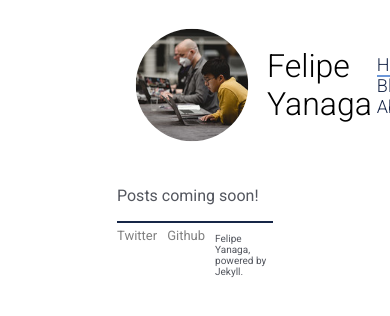
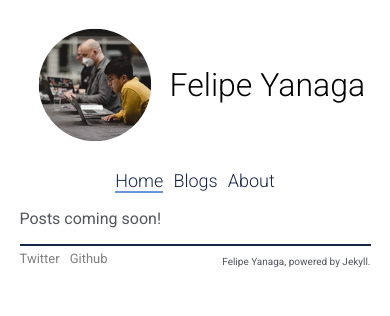
Before and after one commit to theyanaga/theyanaga.github.io, a Jekyll site: the page built from index.markdown, in a window 390 px wide. Shown: the top 316 px of the page. Built offline with Jekyll 4.4.1, drawn with Linux system fonts in a browser that asks for light colours.

Commit message:
make responsive

```diff
--- a/_includes/footer.html
+++ b/_includes/footer.html
@@ -1,7 +1,7 @@
 <footer>
     <div class="social-media">
-        <a href="https://twitter.com/FelipeYanaga"> Twitter </a>
-        <a href="https://github.com/theyanaga"> Github </a>
+        <a href="https://twitter.com/FelipeYanaga" target="_blank"> Twitter </a>
+        <a href="https://github.com/theyanaga" target="_blank"> Github </a>
     </div>
     <div class="footer-text">
         Felipe Yanaga, powered by Jekyll.
--- a/_layouts/default.html
+++ b/_layouts/default.html
@@ -3,6 +3,7 @@
   <head>
     <meta charset="utf-8">
     <title>{{ page.title }}</title>
+    <meta content="width=device-width, initial-scale=1" name="viewport" />
     <link rel="stylesheet" href="/assets/css/styles.css">
     <link rel="preconnect" href="https://fonts.googleapis.com">
     <link rel="preconnect" href="https://fonts.gstatic.com" crossorigin>
--- a/_sass/main.scss
+++ b/_sass/main.scss
@@ -1,4 +1,3 @@
-
 body {
     display: flex;
     flex-direction: column;
@@ -6,6 +5,9 @@
     height: 100%;
     margin: auto;
     color: rgba(68, 72, 80, 0.92);
+    @media (max-width: 1200px) {
+        max-width: 90%;
+    }
 }
 
 nav {
@@ -16,13 +18,17 @@
 
 .header-and-links {
     display: flex;
+    @media (max-width: 1200px) {
+        flex-direction: column;
+    }
 }
 
 .left-header {
     margin-top: 10px;
     margin-bottom: 10px;
     display: flex;
-    float: left;
+    margin-left: 0;
+    margin-right: auto;
 }
 
 .name-title {
@@ -42,6 +48,11 @@
     margin-bottom: auto;
     margin-left: auto;
     margin-right:0;
+    @media (max-width: 1200px) {
+        margin: auto;
+        display: flex;
+        justify-content: space-between;
+    }
 }
 
 .link {
```
